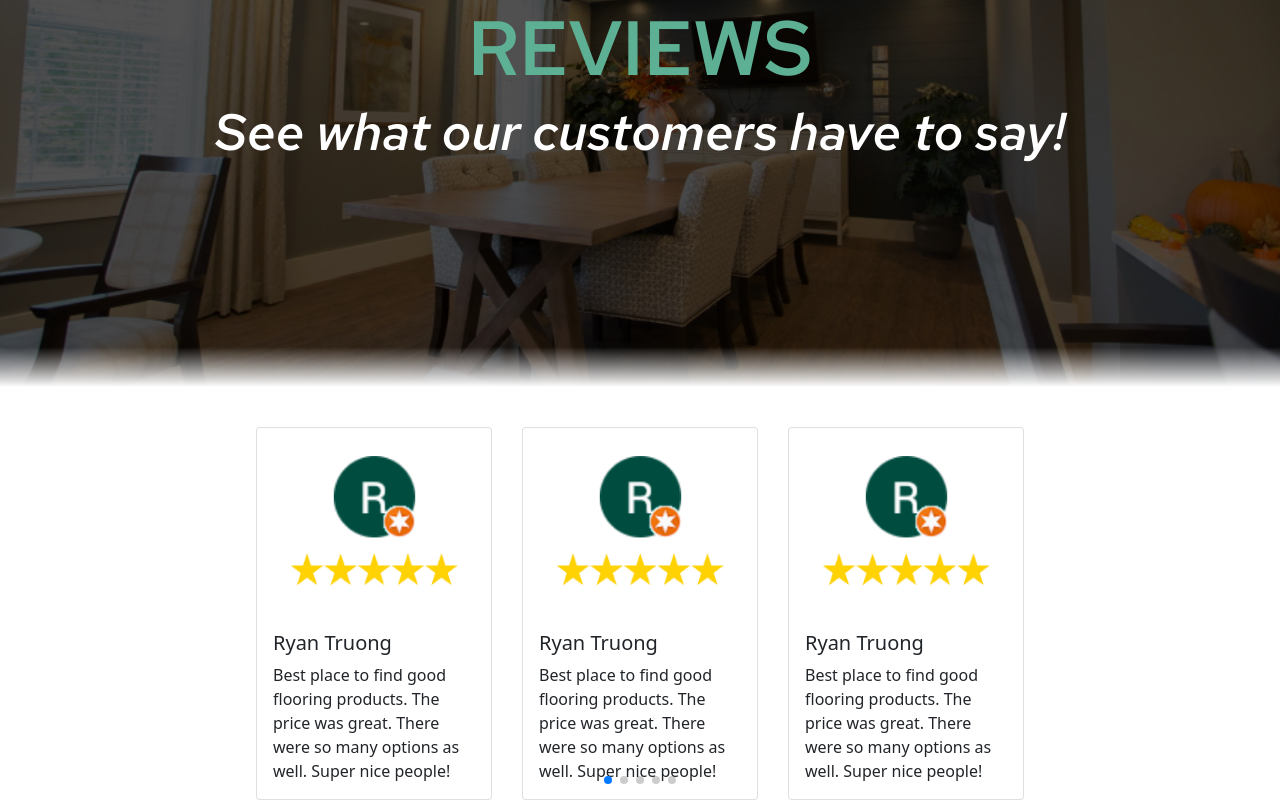
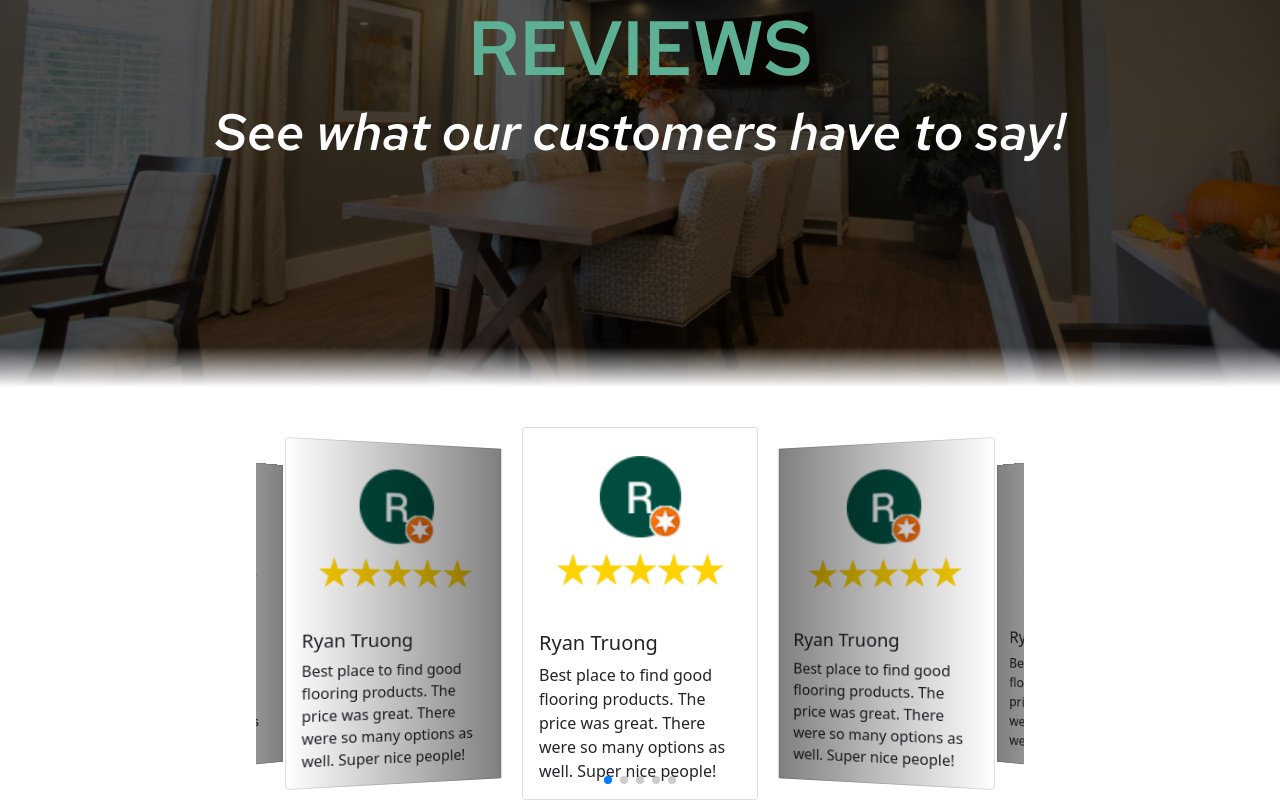
Before and after one commit to rmbass3/overstock_app, a React (Create React App) app: page / in a window 1280 px wide. Shown: the part 7586-8386 px from the top of the page. Built offline with nearby package versions, Linux system fonts and the light colour scheme.

Commit message:
Reviews changed coverflow carousel

```diff
--- a/src/components/Reviews.js
+++ b/src/components/Reviews.js
@@ -5,6 +5,7 @@ import { Card } from "react-bootstrap";
 import { Swiper } from '../../node_modules/swiper/react/swiper.js'
 import { SwiperSlide } from '../../node_modules/swiper/react/swiper-slide.js'
 import { Pagination } from 'swiper';
+import { EffectCoverflow } from "swiper";
 import '../../node_modules/swiper/swiper-bundle.css';
 import '../../node_modules/swiper/modules/effect-coverflow/effect-coverflow.min.css';
 import '../../node_modules/swiper/modules/pagination/pagination.min.css'
@@ -34,14 +35,21 @@ function Reviews (props) {
       <div className="gradient-trans trans-top" />
       <div className="reviews-swiper-container">
           <Swiper
-            modules={[Pagination]}
+            modules={[Pagination, EffectCoverflow]}
+            effect={'coverflow'}
             grabCursor={true}
+            centeredSlides={true}
             slidesPerView={3}
+            coverflowEffect={{
+              "rotate": 10,
+              "stretch": 0,
+              "depth": 50,
+              "modifier": 2,
+              "slideShadows": true
+            }}
             spaceBetween={30}
-            slidePerGroup={3}
             loop={true}
             loopFillGroupWithBlank={true}
-            centeredSlides={true}
             className="reviews-swiper"
             pagination={true}
 
```
